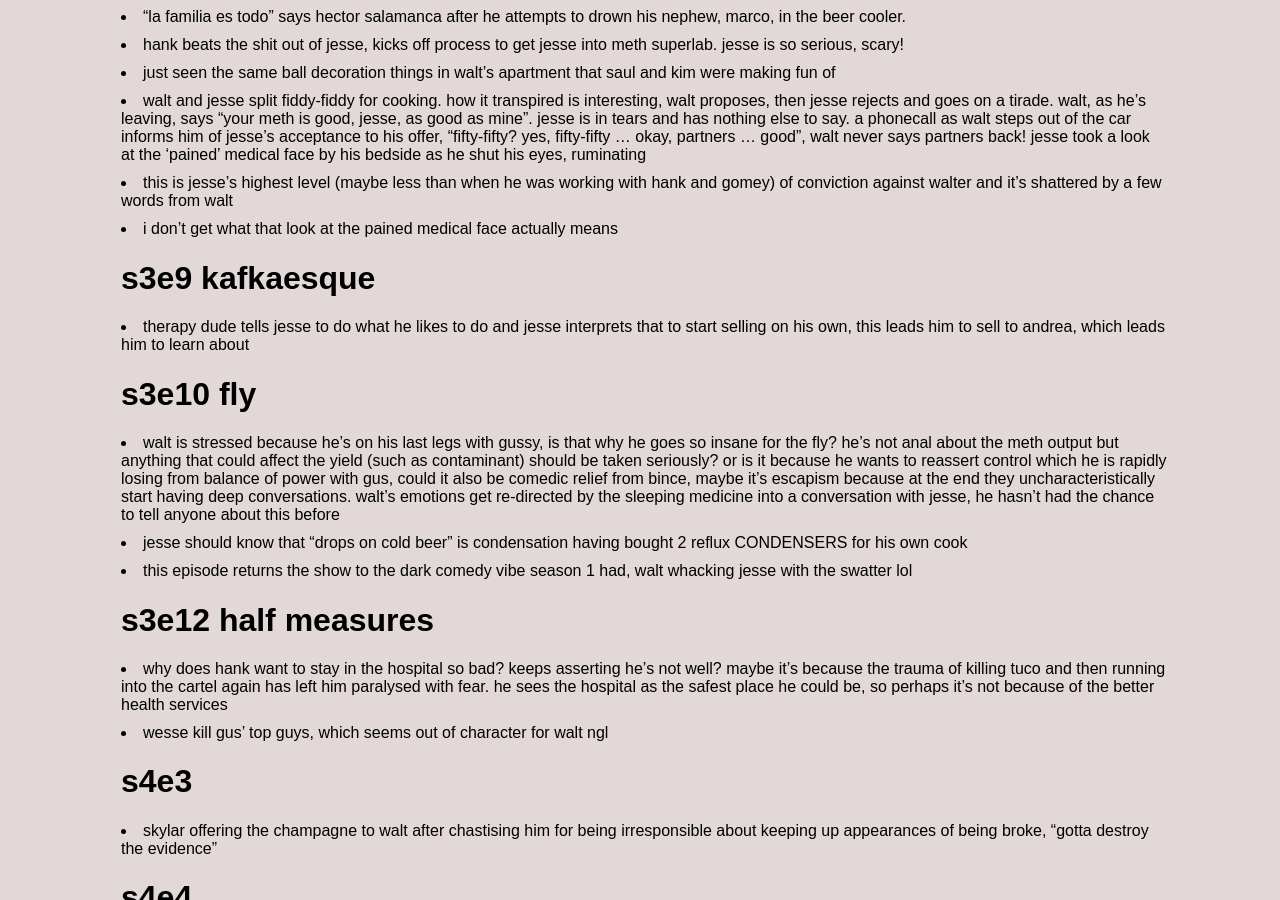
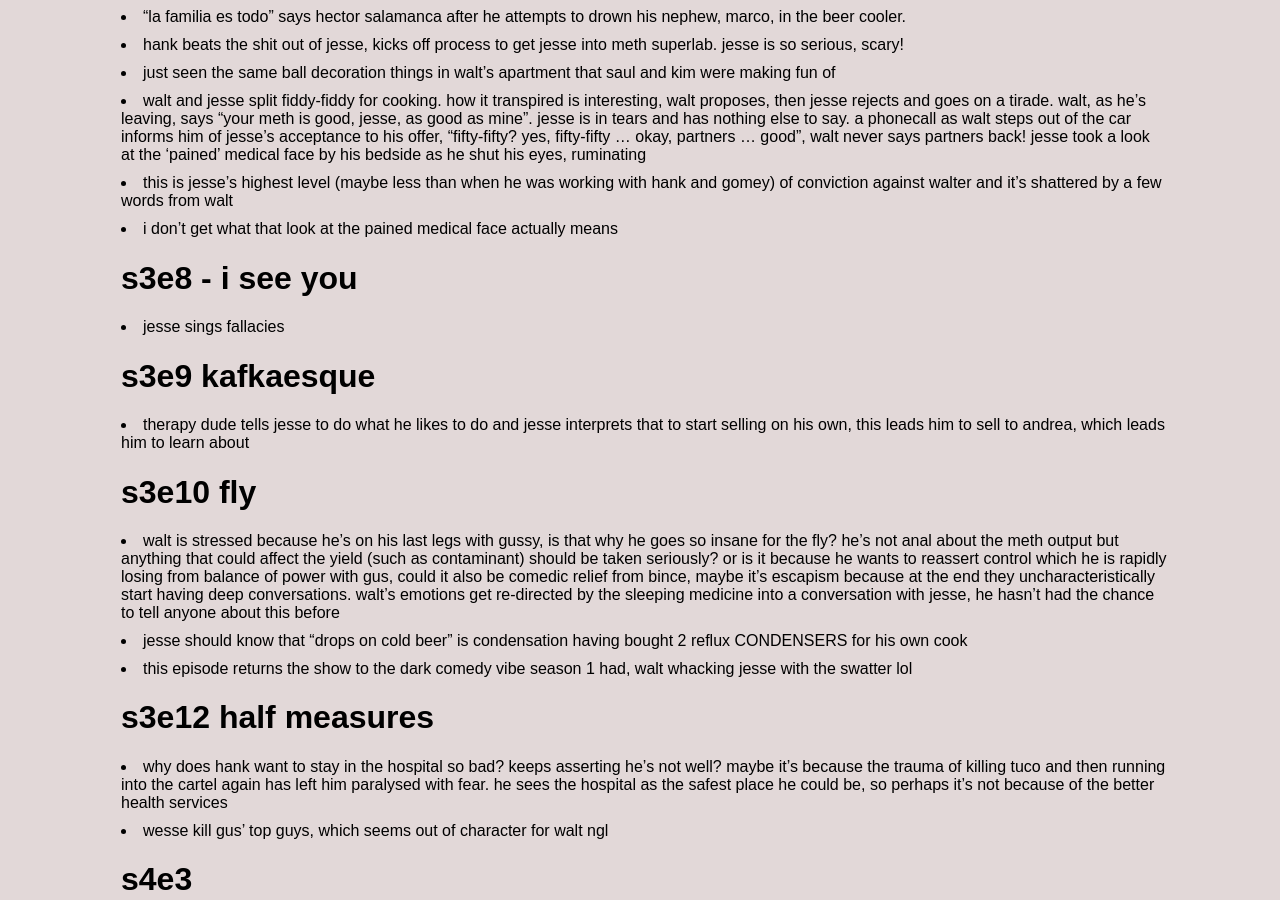
Before and after one commit to jsbaasi/jsbaasi.github.io, a Jekyll site: the page built from _posts/2026-06-08-breaking-bad-episodes.md, in a window 1280 px wide and 900 px high, scrolled down 4278 px. Built offline with Jekyll 4.4.1, drawn with Linux system fonts in a browser that asks for light colours.

Commit message:
vault backup: 2026-07-11 23:00:09

```diff
--- a/_posts/2026-06-08-breaking-bad-episodes.md
+++ b/_posts/2026-06-08-breaking-bad-episodes.md
@@ -94,6 +94,8 @@ permalink: /breaking-bad/
 - walt and jesse split fiddy-fiddy for cooking. how it transpired is interesting, walt proposes, then jesse rejects and goes on a tirade. walt, as he's leaving, says "your meth is good, jesse, as good as mine". jesse is in tears and has nothing else to say. a phonecall as walt steps out of the car informs him of jesse's acceptance to his offer, "fifty-fifty? yes, fifty-fifty ... okay, partners ... good", walt never says partners back! jesse took a look at the 'pained' medical face by his bedside as he shut his eyes, ruminating
 - this is jesse's highest level (maybe less than when he was working with hank and gomey) of conviction against walter and it's shattered by a few words from walt
 - i don't get what that look at the pained medical face actually means
+# s3e8 - i see you
+- jesse sings fallacies
 # s3e9 kafkaesque
 - therapy dude tells jesse to do what he likes to do and jesse interprets that to start selling on his own, this leads him to sell to andrea, which leads him to learn about
 # s3e10 fly
```
